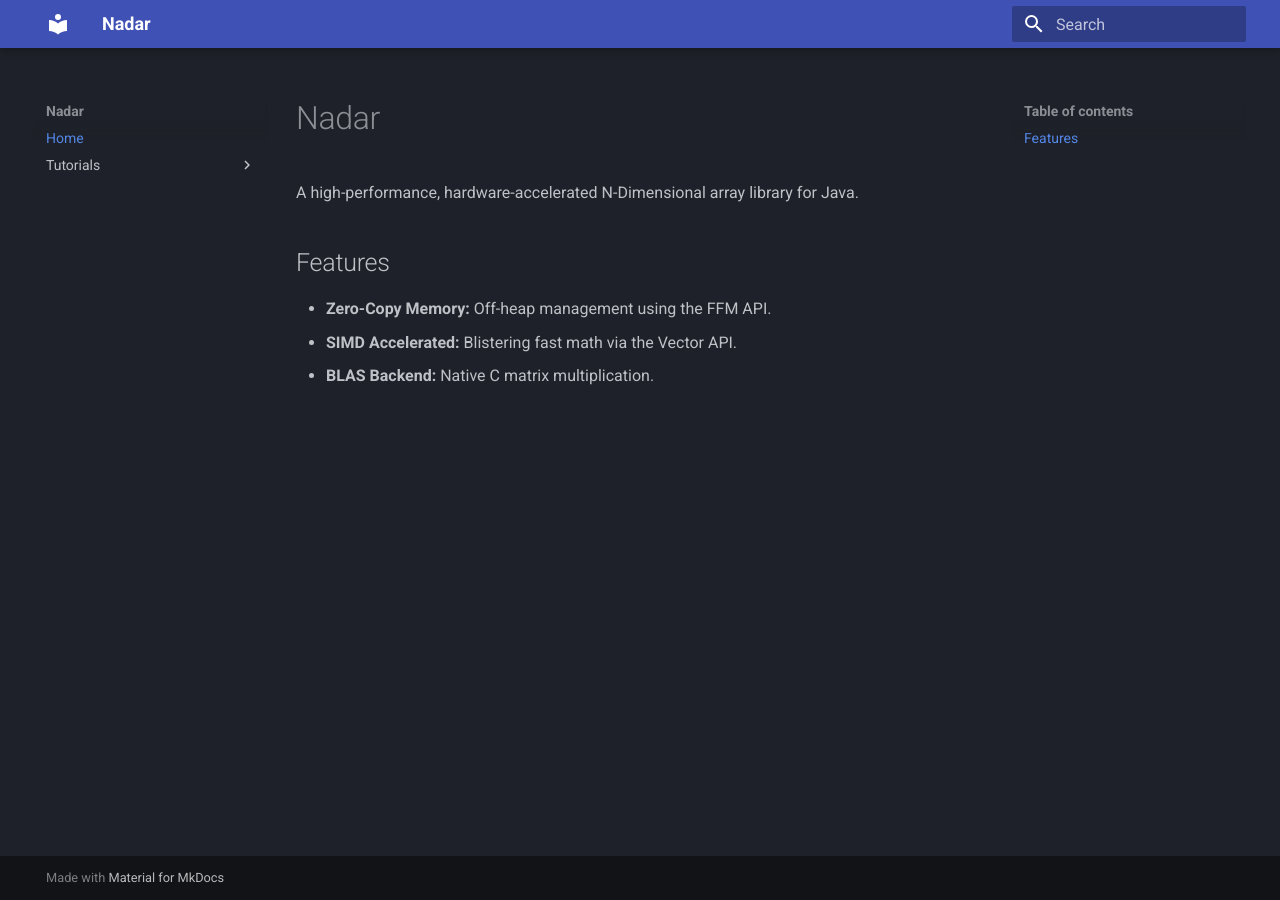
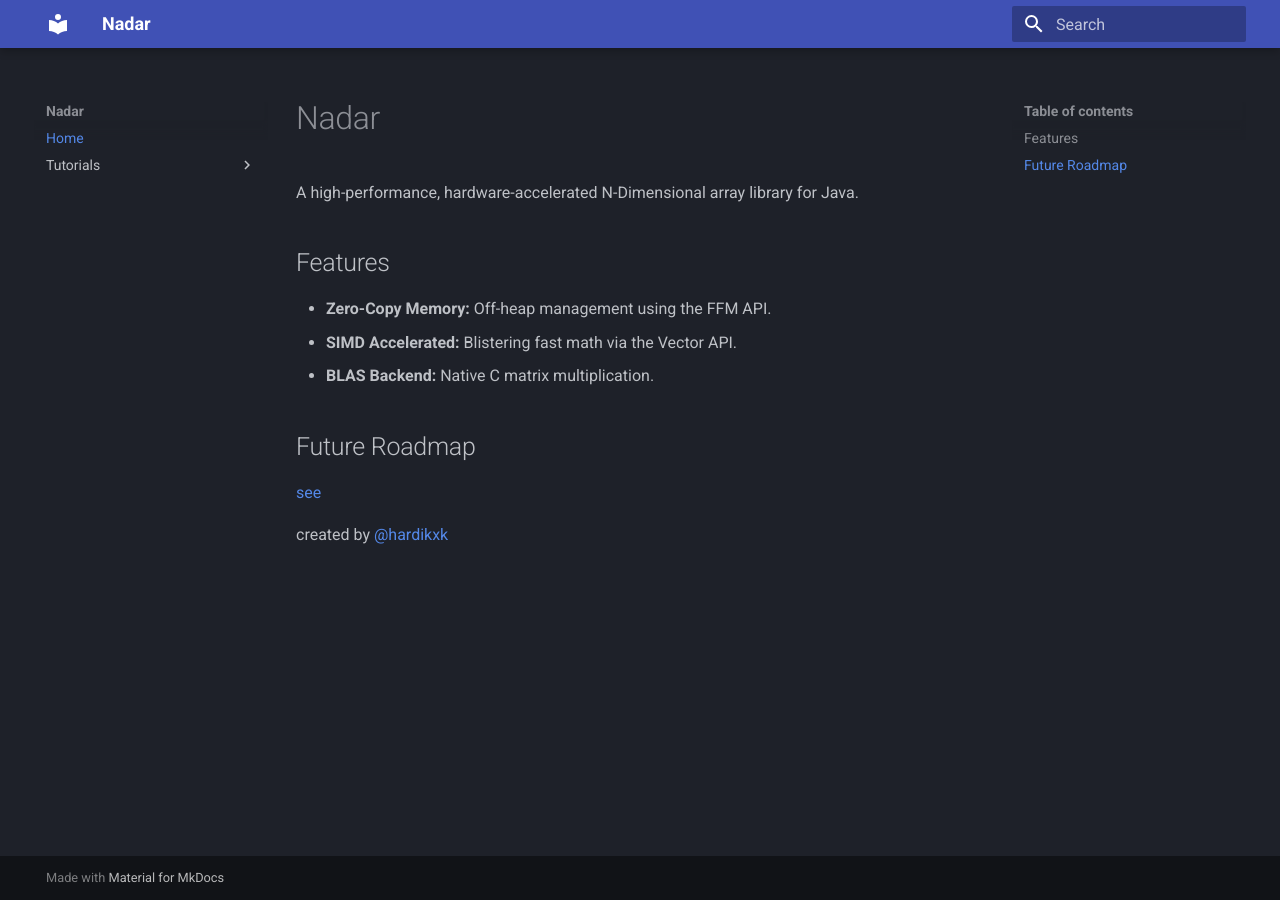
Before and after one commit to SargunAI/Nadar, an MkDocs documentation site: the page built from docs/index.md, in a window 1280 px wide. Built offline with MkDocs 1.6.1 and Material for MkDocs 9.7.7, drawn with Linux system fonts in a browser that asks for light colours.

```diff
--- a/docs/index.md
+++ b/docs/index.md
@@ -6,3 +6,11 @@
 * **Zero-Copy Memory:** Off-heap management using the FFM API.
 * **SIMD Accelerated:** Blistering fast math via the Vector API.
 * **BLAS Backend:** Native C matrix multiplication.
+
+
+## Future Roadmap
+
+[see](https://github.com/SargunAI/Nadar#:~:text=GOALS)
+
+
+created by [@hardikxk](https://github.com/hardikxk)
```
